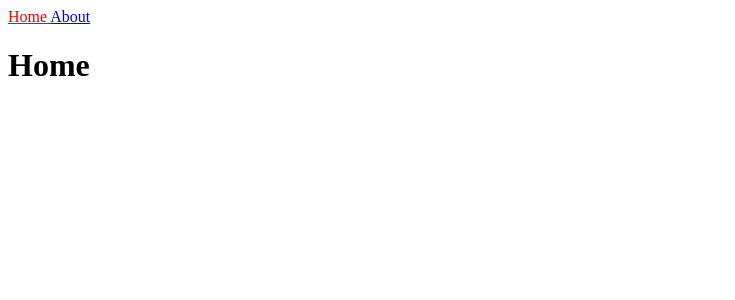
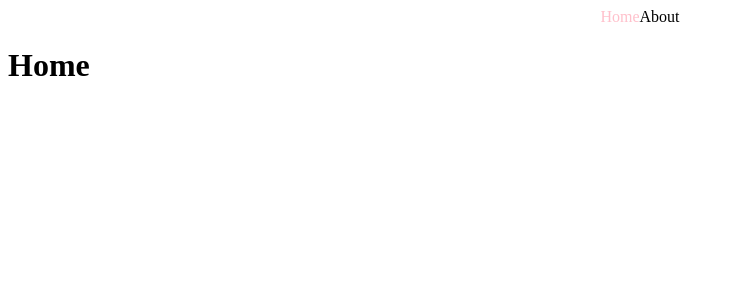
Before and after one commit to baedarong/nextjs-intro, a Next.js app: page / in a window 1280 px wide. Shown: the top 300 px of the page, without its empty margins (0-735 px from the left). Built offline with nearby package versions, Linux system fonts and the light colour scheme.

Commit message:
css module import version

```diff
--- a/components/NavBar.js
+++ b/components/NavBar.js
@@ -1,13 +1,14 @@
 import Link from "next/link"
 import { useRouter } from "next/router"
 // Link:: NextJs 어플리케이션의 클라이언트 사이드 네비게이션을 제공해줍니다.
+import styles from "./NavBar.module.css"
 
 export default function NavBar() {
     const router = useRouter(); // hook to Router
     return (
-        <nav>
-            <Link href="/"><a style={{color: router.pathname === "/" ? "red":"blue"}}> Home </a></Link>
-            <Link href="/about"><a style={{color: router.pathname === "/about" ? "red":"blue"}}>About </a></Link>
+        <nav className={styles.nav}>
+            <Link href="/"><a className={`${styles.link} ${router.pathname === "/" ? styles.active : ""}`}> Home </a></Link>
+            <Link href="/about"><a  className={[styles.link, router.pathname === "/about" ? styles.active : ""].join(" ")}>About </a></Link>
         </nav>
     )
 }
--- /dev/null
+++ b/components/NavBar.module.css
@@ -0,0 +1,13 @@
+.nav {
+    display: flex;
+    justify-content: center;
+}
+
+.link {
+    text-decoration: none;
+    color: black;
+}
+
+.active {
+    color: pink;
+}
```
Also changed, not shown: 1 other file (tests, documents, lock files or other folders).
